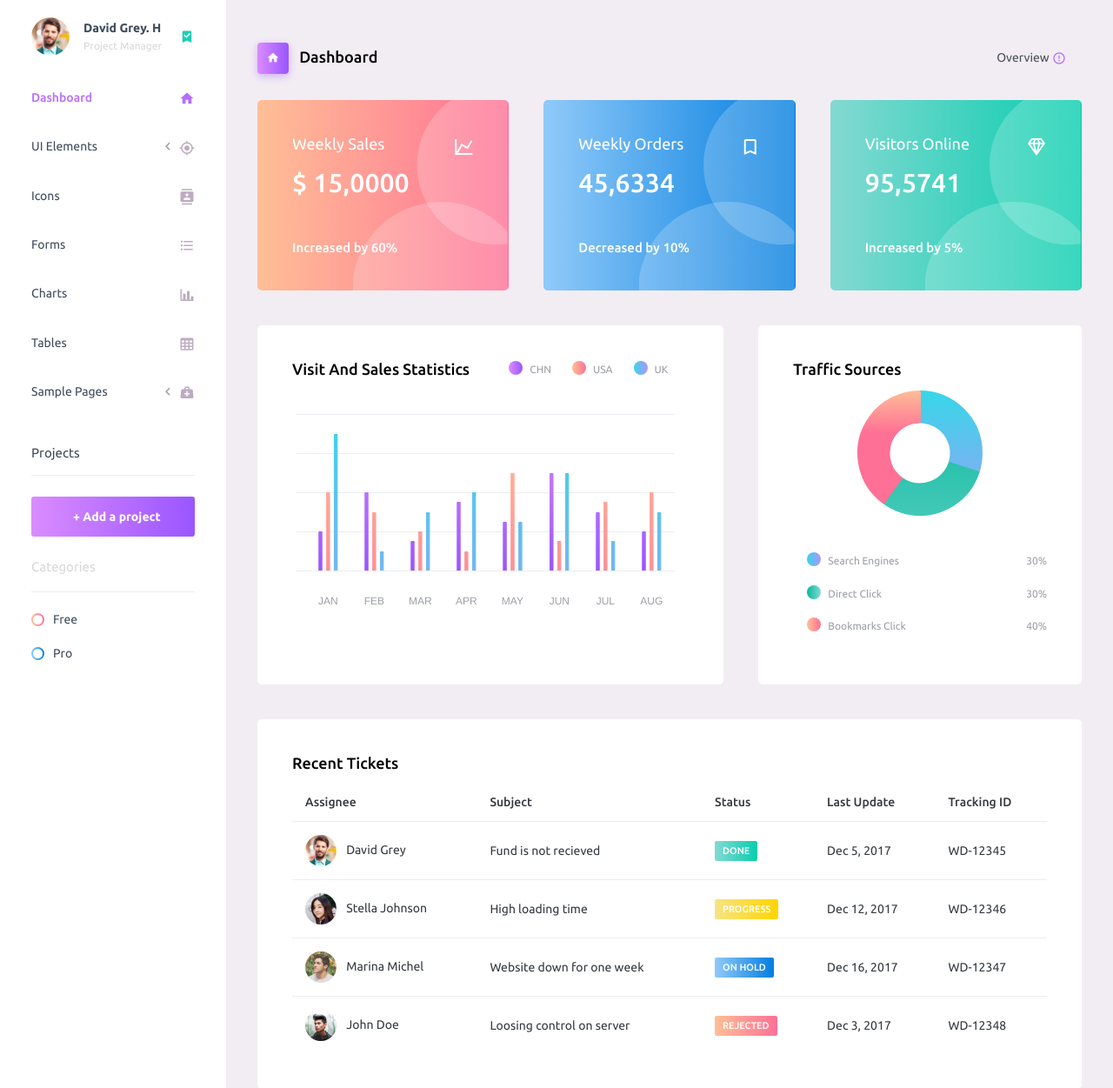
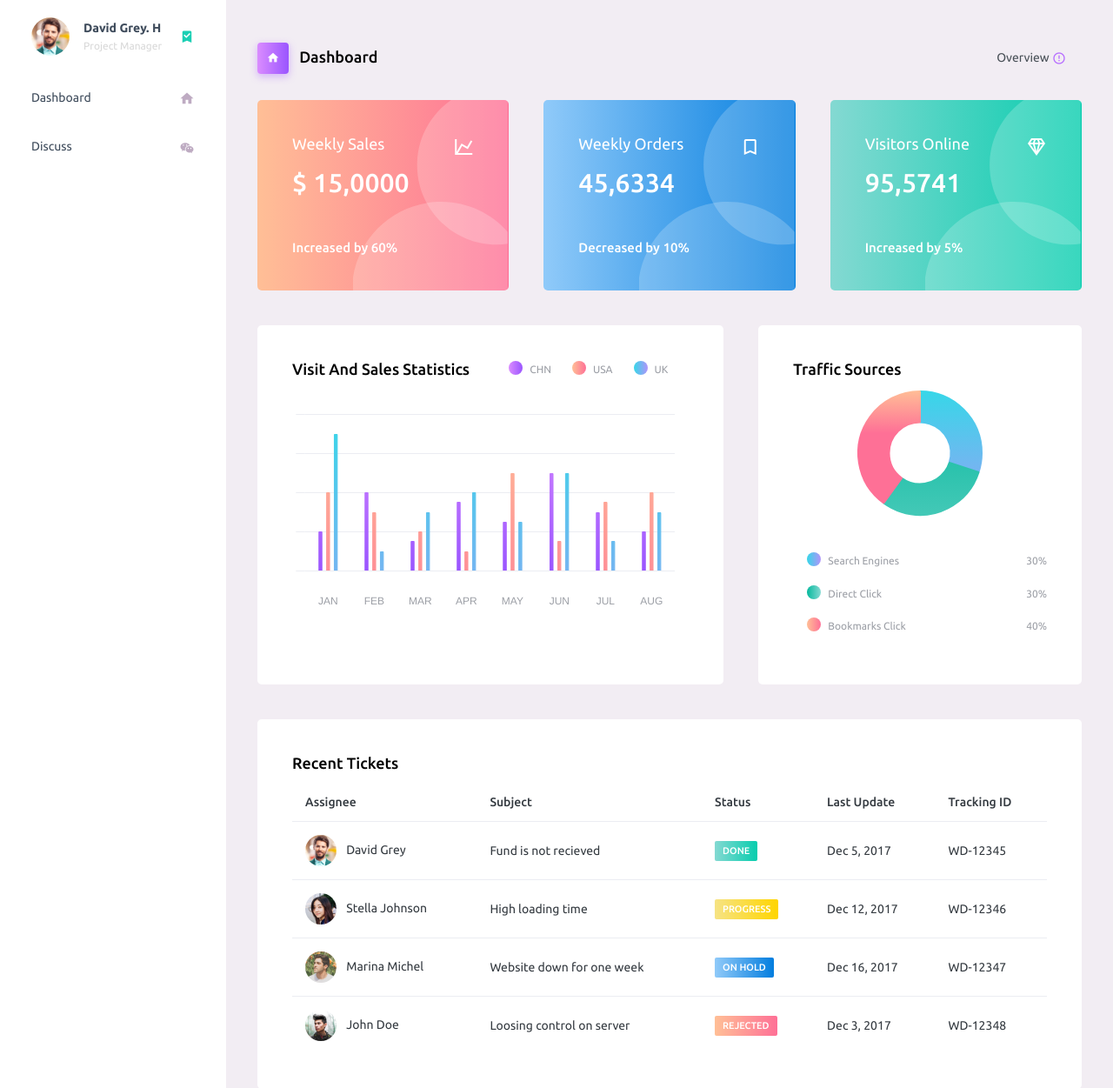
Before and after one commit to capteinn/wediscuss.id, a CodeIgniter app: page /database/index.php/dashboard/index in a window 1280 px wide. Shown: the part 70-1321 px from the top of the page at 87% size. Run offline with CodeIgniter, Linux system fonts and the light colour scheme.

Commit message:
setting menu user

```diff
--- a/application/views/layouts/menu_user.php
+++ b/application/views/layouts/menu_user.php
@@ -14,80 +14,16 @@
     </a>
   </li>
   <li class="nav-item">
-    <a class="nav-link" href="index.html">
+    <a class="nav-link active" href="<?php base_url('dashboard') ?>">
       <span class="menu-title">Dashboard</span>
       <i class="mdi mdi-home menu-icon"></i>
     </a>
   </li>
   <li class="nav-item">
     <a class="nav-link" data-toggle="collapse" href="#ui-basic" aria-expanded="false" aria-controls="ui-basic">
-      <span class="menu-title">UI Elements</span>
-      <i class="menu-arrow"></i>
-      <i class="mdi mdi-crosshairs-gps menu-icon"></i>
+      <span class="menu-title">Discuss</span>
+      <i class="mdi mdi-wechat menu-icon"></i>
     </a>
-    <div class="collapse" id="ui-basic">
-      <ul class="nav flex-column sub-menu">
-        <li class="nav-item"> <a class="nav-link" href="pages/ui-features/buttons.html">Buttons</a></li>
-        <li class="nav-item"> <a class="nav-link" href="pages/ui-features/typography.html">Typography</a></li>
-      </ul>
-    </div>
-  </li>
-  <li class="nav-item">
-    <a class="nav-link" href="pages/icons/mdi.html">
-      <span class="menu-title">Icons</span>
-      <i class="mdi mdi-contacts menu-icon"></i>
-    </a>
-  </li>
-  <li class="nav-item">
-    <a class="nav-link" href="pages/forms/basic_elements.html">
-      <span class="menu-title">Forms</span>
-      <i class="mdi mdi-format-list-bulleted menu-icon"></i>
-    </a>
-  </li>
-  <li class="nav-item">
-    <a class="nav-link" href="pages/charts/chartjs.html">
-      <span class="menu-title">Charts</span>
-      <i class="mdi mdi-chart-bar menu-icon"></i>
-    </a>
-  </li>
-  <li class="nav-item">
-    <a class="nav-link" href="pages/tables/basic-table.html">
-      <span class="menu-title">Tables</span>
-      <i class="mdi mdi-table-large menu-icon"></i>
-    </a>
-  </li>
-  <li class="nav-item">
-    <a class="nav-link" data-toggle="collapse" href="#general-pages" aria-expanded="false" aria-controls="general-pages">
-      <span class="menu-title">Sample Pages</span>
-      <i class="menu-arrow"></i>
-      <i class="mdi mdi-medical-bag menu-icon"></i>
-    </a>
-    <div class="collapse" id="general-pages">
-      <ul class="nav flex-column sub-menu">
-        <li class="nav-item"> <a class="nav-link" href="pages/samples/blank-page.html"> Blank Page </a></li>
-        <li class="nav-item"> <a class="nav-link" href="pages/samples/login.html"> Login </a></li>
-        <li class="nav-item"> <a class="nav-link" href="pages/samples/register.html"> Register </a></li>
-        <li class="nav-item"> <a class="nav-link" href="pages/samples/error-404.html"> 404 </a></li>
-        <li class="nav-item"> <a class="nav-link" href="pages/samples/error-500.html"> 500 </a></li>
-      </ul>
-    </div>
-  </li>
-  <li class="nav-item sidebar-actions">
-    <span class="nav-link">
-      <div class="border-bottom">
-        <h6 class="font-weight-normal mb-3">Projects</h6>
-      </div>
-      <button class="btn btn-block btn-lg btn-gradient-primary mt-4">+ Add a project</button>
-      <div class="mt-4">
-        <div class="border-bottom">
-          <p class="text-secondary">Categories</p>
-        </div>
-        <ul class="gradient-bullet-list mt-4">
-          <li>Free</li>
-          <li>Pro</li>
-        </ul>
-      </div>
-    </span>
   </li>
 </ul>
 </nav>
```
